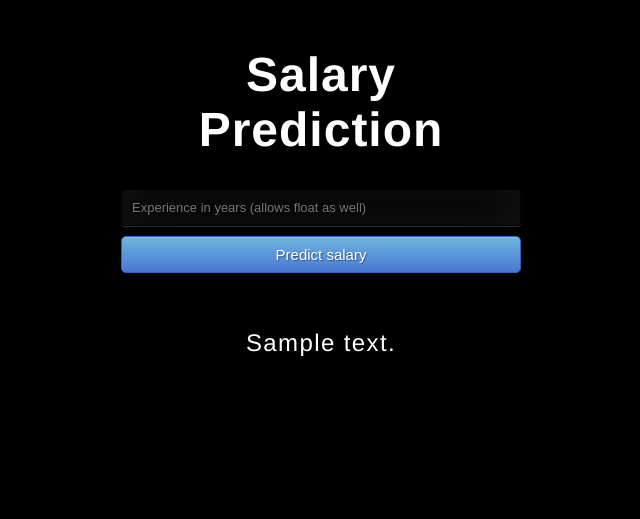
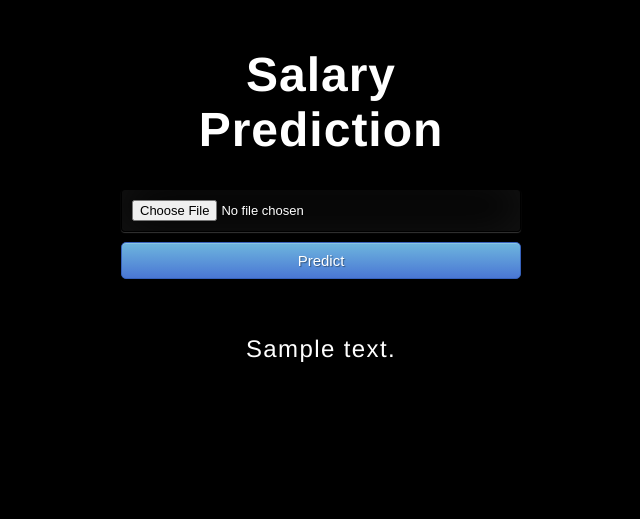
Before and after one commit to ssncodingclub/Machine-Learning, a Flask app: template Meet-6/Server-ML/templates/index.html in a window 1280 px wide. Shown: the part 155-674 px from the top of the page, without its empty margins (369-1009 px from the left). Run offline with Flask 2, Linux system fonts and the light colour scheme; the template is opened without the code that fills it: most values are stand-ins (such as "Sample title", 1, 10 or a date in 2020); parts of the project's set-up code (start-up, migrations or seed data) failed here and were passed over.

Commit message:
digit predicted deployed

```diff
--- a/Meet-6/Server-ML/app.py
+++ b/Meet-6/Server-ML/app.py
@@ -1,25 +1,39 @@
 import numpy as np
 from flask import Flask, request, jsonify, render_template
 import joblib
-import os
+import numpy
+import cv2
+import tensorflow
+import tensorflow.keras as K
 
 app = Flask(__name__)
-model = joblib.load('models/salary_predicter.pkl')
+# model = joblib.load('models/salary_predicter.pkl')
+model = K.models.load_model('models/sudoku_solver_nn.h5', compile=False)
 
 @app.route('/')
 def home():
-    return render_template('index.html')
+    # model.predict
+    return render_template('index.html', prediction_text='Predicted salary: $ {}'.format(10))
+
 
 @app.route('/predict',methods=['POST'])
 def predict():
 
-    float_features = [float(x) for x in request.form.values()]
-    final_features = [np.array(float_features)]
-    prediction = model.predict(final_features)
+    # float_features = [float(x) for x in request.form.values()]
+    # final_features = [np.array(float_features)]
+    # prediction = model.predict(final_features)
 
-    output = round(prediction[0], 2)
+    # output = round(prediction[0], 2)
+    output = 10
+    imagefile = request.files.get('imagefile', '')
+    imagefile.save('test.png')
+    np_img = cv2.imread('test.png', cv2.IMREAD_GRAYSCALE)
+    np_img = np_img/255
+    np_img_1d = np_img.reshape(-1, 1024)
+    digit_predict = np.argmax(model.predict(np_img_1d))
+    prediction_text = "Couldn't find a digit" if digit_predict==0 else f"That's a {digit_predict}"
+    return render_template('index.html', prediction_text=prediction_text)
 
-    return render_template('index.html', prediction_text='Predicted salary: $ {}'.format(output))
 
 @app.route('/results',methods=['POST'])
 def results():
--- a/Meet-6/Server-ML/templates/index.html
+++ b/Meet-6/Server-ML/templates/index.html
@@ -1,5 +1,6 @@
 <!DOCTYPE html>
-<html >
+<html>
+
 <head>
   <meta charset="UTF-8">
   <title>Deployment Tutorial 1</title>
@@ -16,9 +17,9 @@
     <h1>Salary Prediction</h1>
 
     <!-- Main Input For Receiving Query to our ML -->
-    <form action="{{ url_for('predict')}}"method="post">
-    	<input type="text" name="experience" placeholder="Experience in years (allows float as well)" required="required" />
-        <button type="submit" class="btn btn-primary btn-block btn-large">Predict salary</button>
+    <form action="{{ url_for('predict')}}" method="POST" enctype="multipart/form-data">
+      <input type="file" name="imagefile" id="imagefile" />
+      <input type="submit" value="Predict" class="btn btn-primary btn-block btn-large" />
     </form>
 
     <br>
@@ -27,4 +28,5 @@
 
   </div>
 </body>
+
 </html>
```
Also changed, not shown: Meet-6/Server-ML/assets/img_0.png (added), Meet-6/Server-ML/assets/img_2.png (added), Meet-6/Server-ML/assets/img_321.png (added), Meet-6/Server-ML/assets/img_449.png (added), Meet-6/Server-ML/test.png (added), 1 other file. Lines whose indentation alone changed are shown as unchanged.
